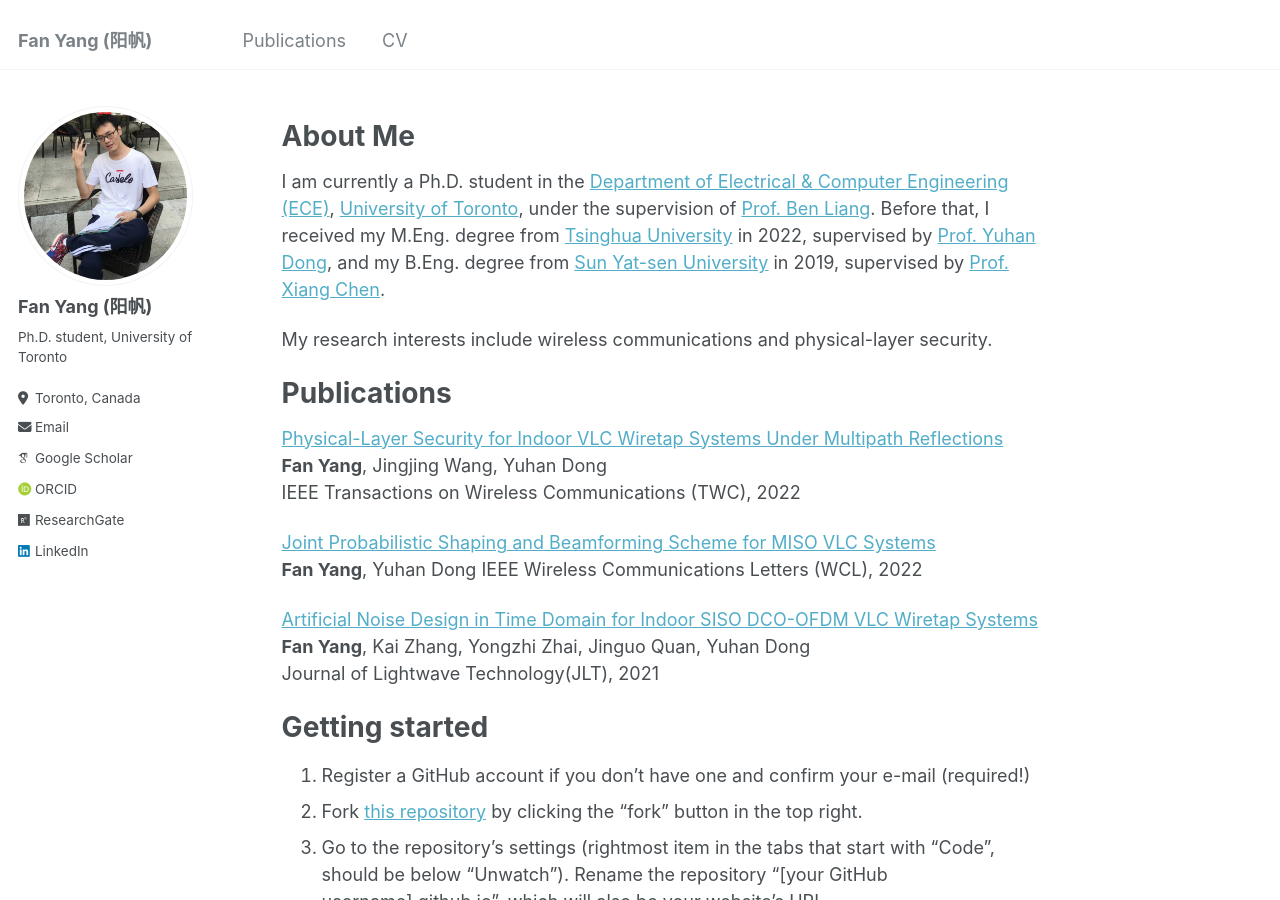
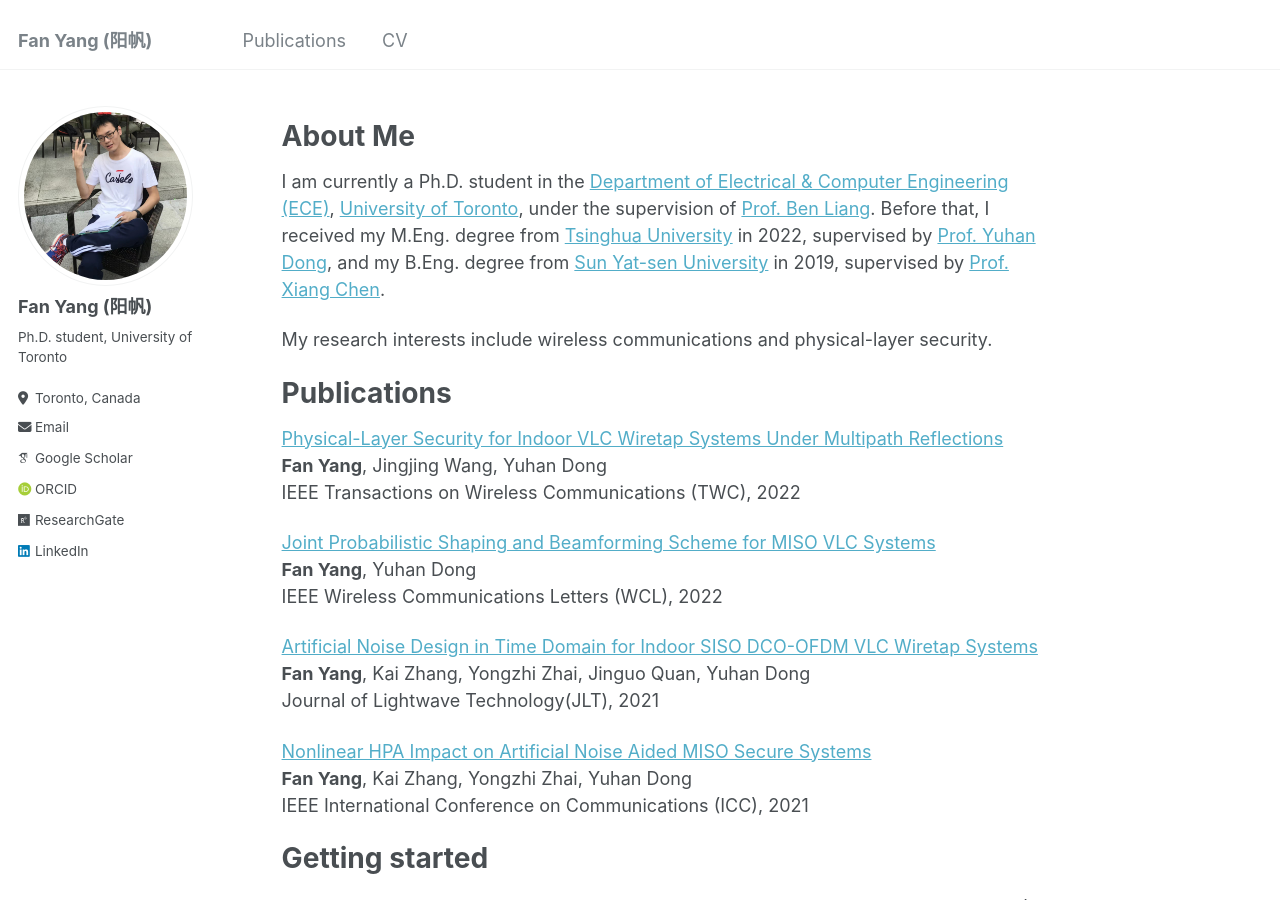
Before and after one commit to fanyang-uoft/fanyang-uoft.github.io, a Jekyll site: the page built from _pages/about.md, in a window 1280 px wide and 900 px high. Built offline with Jekyll 4.4.1, drawn with Linux system fonts in a browser that asks for light colours; some web fonts are replaced.

Commit message:
Update about.md

```diff
--- a/_pages/about.md
+++ b/_pages/about.md
@@ -27,6 +27,9 @@ IEEE Wireless Communications Letters (WCL), 2022
 **Fan Yang**, Kai Zhang, Yongzhi Zhai, Jinguo Quan, Yuhan Dong
 Journal of Lightwave Technology(JLT), 2021
 
+[Nonlinear HPA Impact on Artificial Noise Aided MISO Secure Systems](https://ieeexplore.ieee.org/document/9500801)
+**Fan Yang**, Kai Zhang, Yongzhi Zhai, Yuhan Dong
+IEEE International Conference on Communications (ICC), 2021
 
 Getting started
 ======
```
